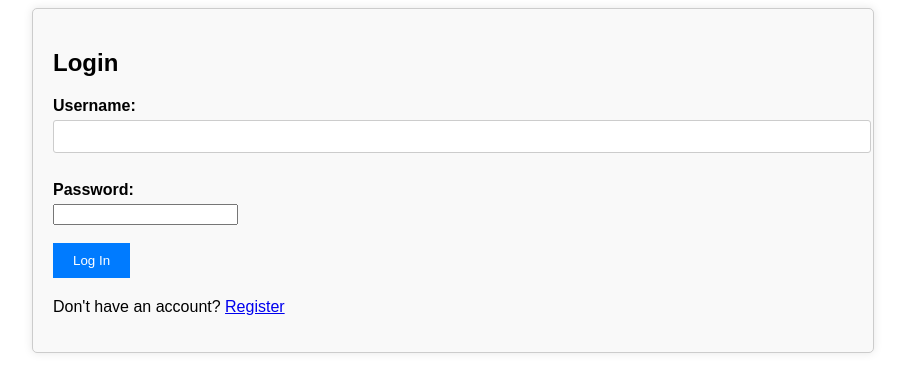
After one commit to oridayan/devops-2, a Flask app: page /login in a window 1280 px wide. The commit adds this page. Shown: the top 392 px of the page, without its empty margins (187-1092 px from the left). Run offline with Flask 3, Linux system fonts and the light colour scheme.

Commit message:
Added user registration and login functionality

```diff
--- a/task_calendar_app/__init__.py
+++ b/task_calendar_app/__init__.py
@@ -12,4 +12,5 @@ from task_calendar_app import models
 
 # Create the database tables within the application context
 with app.app_context():
+    db.drop_all()
     db.create_all()
--- a/task_calendar_app/routes.py
+++ b/task_calendar_app/routes.py
@@ -1,14 +1,17 @@
 from flask import render_template, request, redirect, url_for
 from task_calendar_app import app, db
-from task_calendar_app.models import Task
+from task_calendar_app.models import User, Task
+from flask_login import login_required, current_user
 import datetime
 
 @app.route('/')
+@login_required
 def index():
     tasks = Task.query.order_by(Task.date).all()
     return render_template('index.html', tasks=tasks)
 
 @app.route('/add_task', methods=['POST'])
+@login_required
 def add_task():
     title = request.form.get('title')
     date = datetime.datetime.strptime(request.form.get('date'), '%Y-%m-%d').date()
@@ -19,3 +22,24 @@ def add_task():
     db.session.commit()
 
     return redirect(url_for('index'))
+
+@app.route('/login')
+def login():
+    return render_template('login.html')
+
+@app.route('/register', methods=['POST', 'GET'])
+def register():
+    if request.method == 'POST':
+        username = request.form['username']
+        password = request.form['password']
+        email = request.form['email']
+        user = User(username=username, password=password, email=email)
+        try:
+            db.session.add(user)
+            db.session.commit()
+        except:
+            return "Registration failed"
+        else:
+            return render_template('register.html')
+
+    return render_template('register.html')
--- a/task_calendar_app/templates/index.html
+++ b/task_calendar_app/templates/index.html
@@ -6,6 +6,9 @@
 </head>
 <body>
     <div class="container">
+        <div class="top-bar">
+            <a href="{{ url_for('login') }}" class="login-button">Log In</a>
+        </div>
         <h1>Task Calendar</h1>
         <form action="/add_task" method="post">
             <label for="title">Task Title:</label>
--- /dev/null
+++ b/task_calendar_app/templates/login.html
@@ -0,0 +1,23 @@
+<!DOCTYPE html>
+<html>
+<head>
+    <title>Login - Task Calendar App</title>
+    <link rel="stylesheet" type="text/css" href="{{ url_for('static', filename='css/style.css') }}">
+    <script src="{{ url_for('static', filename='js/script.js') }}"></script>
+</head>
+<body>
+    <div class="container">
+        <h2>Login</h2>
+        <form action="{{ url_for('login') }}" method="post">
+            <label for="username">Username:</label>
+            <input type="text" id="username" name="username" required><br><br>
+
+            <label for="password">Password:</label>
+            <input type="password" id="password" name="password" required><br><br>
+
+            <input type="submit" value="Log In">
+        </form>
+        <p>Don't have an account? <a href="{{ url_for('register') }}">Register</a></p>
+    </div>
+</body>
+</html>
```
Also changed, not shown: task_calendar_app/models.py (+10 -0 lines), task_calendar_app/templates/register.html (added, +28 -0 lines).
